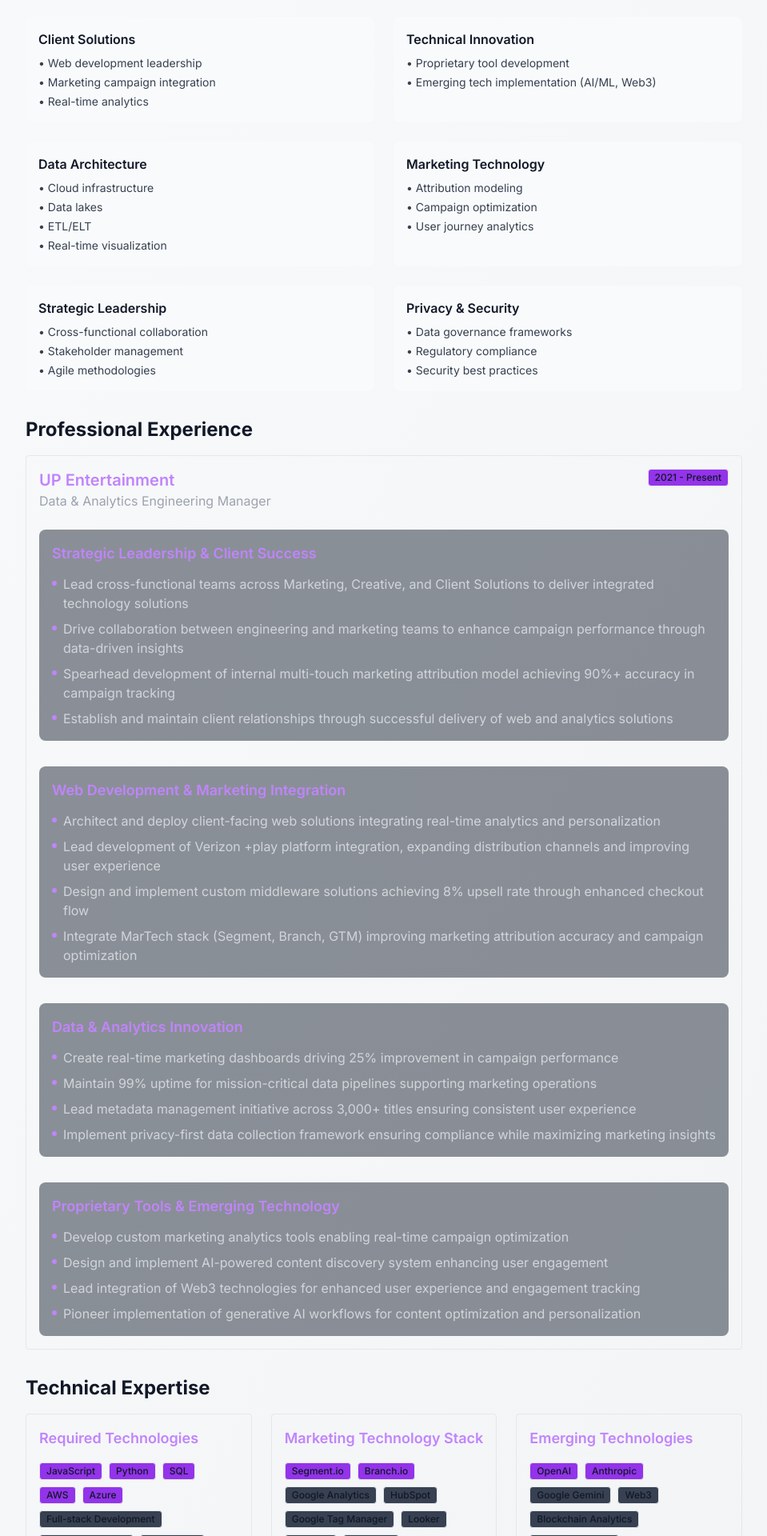
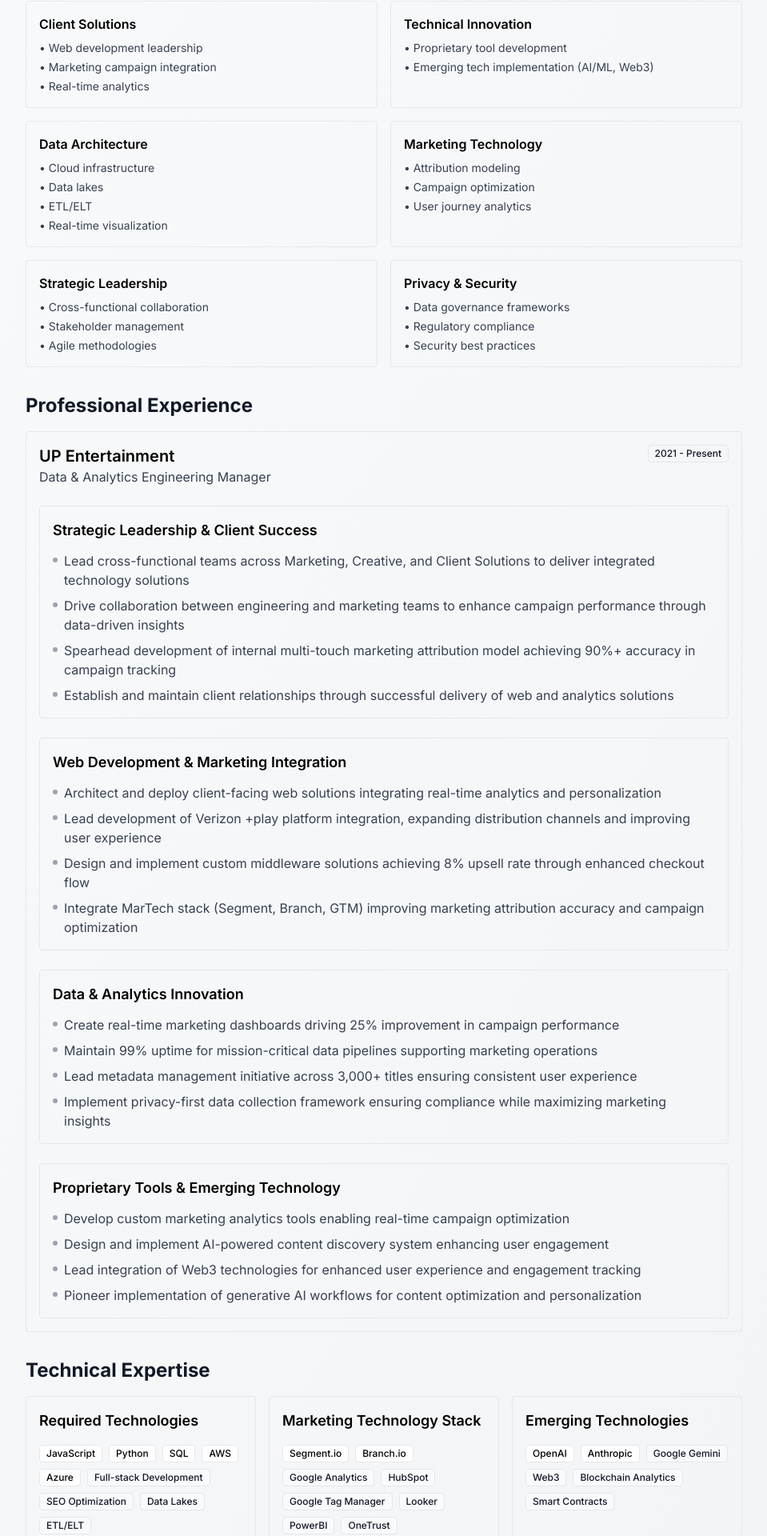
Before and after one commit to ijpatter1/ijpatter1.github.io, a Next.js app: page / in a window 1280 px wide. Shown: the part 429-2349 px from the top of the page at 80% size, without its empty margins (160-1119 px from the left). Built offline with nearby package versions, Linux system fonts and the light colour scheme.

Commit message:
update styling

```diff
--- a/app/components/CoreCompetencies.tsx
+++ b/app/components/CoreCompetencies.tsx
@@ -1,3 +1,7 @@
+import { Card, CardContent } from './ui/Card'
+import { Section } from './ui/Section'
+import { theme } from '../config/theme'
+
 export default function CoreCompetencies() {
   const competencies = [
     {
@@ -27,22 +31,25 @@ export default function CoreCompetencies() {
   ];
 
   return (
-      <section className="mb-12">
-        <h2 className="text-2xl font-bold mb-6 text-gray-900 dark:text-white">Core Competencies</h2>
-        <div className="grid grid-cols-1 md:grid-cols-2 gap-6">
+    <Section title="Core Competencies">
+      <div className="grid grid-cols-1 md:grid-cols-2 gap-4">
         {competencies.map((comp, index) => (
-            <div key={index} className="bg-gray-50 dark:bg-gray-800 p-4 rounded-lg">
-              <h3 className="font-semibold text-gray-900 dark:text-white mb-2">{comp.title}</h3>
+          <Card key={index}>
+            <CardContent>
+              <h3 className={`font-semibold mb-2 ${theme.colors.text.primary}`}>
+                {comp.title}
+              </h3>
               <ul className="space-y-1">
                 {comp.skills.map((skill, skillIndex) => (
-                  <li key={skillIndex} className="text-gray-700 dark:text-gray-300 text-sm">
+                  <li key={skillIndex} className={`${theme.colors.text.secondary} text-sm`}>
                     • {skill}
                   </li>
                 ))}
               </ul>
-            </div>
+            </CardContent>
+          </Card>
         ))}
       </div>
-      </section>
+    </Section>
   )
 }
--- a/app/components/Experience.tsx
+++ b/app/components/Experience.tsx
@@ -1,6 +1,7 @@
 import { Card, CardContent } from './ui/Card'
 import { Badge } from './ui/Badge'
 import { Section } from './ui/Section'
+import { theme } from '../config/theme'
 
 interface Achievement {
   title: string;
@@ -53,22 +54,22 @@ export default function Experience() {
         <CardContent className="space-y-6">
           <div className="flex justify-between items-start">
             <div>
-              <h3 className="text-xl font-semibold text-purple-400">UP Entertainment</h3>
-              <p className="text-gray-400">Data & Analytics Engineering Manager</p>
+              <h3 className={`text-xl font-semibold ${theme.colors.text.primary}`}>UP Entertainment</h3>
+              <p className={theme.colors.text.secondary}>Data & Analytics Engineering Manager</p>
             </div>
-            <Badge className="bg-purple-600 hover:bg-purple-700">2021 - Present</Badge>
+            <Badge>2021 - Present</Badge>
           </div>
 
-          <div className="space-y-8">
+          <div className="space-y-6">
             {achievements.map((achievement, index) => (
-              <div key={index} className="rounded-lg bg-gray-800/50 p-4">
-                <h4 className="text-lg font-semibold text-purple-400 mb-3">
+              <div key={index} className="border border-gray-200 rounded p-4">
+                <h4 className={`text-lg font-semibold mb-3 ${theme.colors.text.primary}`}>
                   {achievement.title}
                 </h4>
                 <ul className="space-y-2">
                   {achievement.points.map((point, pointIndex) => (
-                    <li key={pointIndex} className="flex items-start gap-2 text-gray-300">
-                      <span className="mt-2 w-1.5 h-1.5 bg-purple-400 rounded-full flex-shrink-0"></span>
+                    <li key={pointIndex} className={`flex items-start gap-2 ${theme.colors.text.secondary}`}>
+                      <span className="mt-2 w-1.5 h-1.5 bg-gray-400 rounded-full flex-shrink-0"></span>
                       <span>{point}</span>
                     </li>
                   ))}
--- a/app/components/Summary.tsx
+++ b/app/components/Summary.tsx
@@ -1,12 +1,13 @@
 import { Card, CardContent } from './ui/Card'
 import { Section } from './ui/Section'
+import { theme } from '../config/theme'
 
 export default function Summary() {
   return (
     <Section>
       <Card>
         <CardContent>
-          <p className="text-gray-300 leading-relaxed">
+          <p className={theme.colors.text.primary}>
             Innovation-focused technology leader with proven success in pushing boundaries of marketing
             technology in the entertainment industry. Extensive experience developing client-facing web
             solutions, real-time analytics platforms, and proprietary tools that drive marketing success.
--- a/app/components/TechnicalExpertise.tsx
+++ b/app/components/TechnicalExpertise.tsx
@@ -1,6 +1,7 @@
 import { Card, CardContent } from './ui/Card'
 import { Badge } from './ui/Badge'
 import { Section } from './ui/Section'
+import { theme } from '../config/theme'
 
 interface TechCategory {
   title: string;
@@ -54,23 +55,18 @@ export default function TechnicalExpertise() {
 
   return (
     <Section title="Technical Expertise">
-      <div className="grid grid-cols-1 md:grid-cols-3 gap-6">
+      <div className="grid grid-cols-1 md:grid-cols-3 gap-4">
         {categories.map((category, index) => (
-          <Card key={index} className="h-full">
+          <Card key={index}>
             <CardContent>
-              <h3 className="text-lg font-semibold text-purple-400 mb-4">
+              <h3 className={`text-lg font-semibold mb-4 ${theme.colors.text.primary}`}>
                 {category.title}
               </h3>
               <div className="flex flex-wrap gap-2">
                 {category.items.map((item, itemIndex) => (
                   <Badge
                     key={itemIndex}
-                    className={`
-                      ${item.highlight
-                        ? 'bg-purple-600 hover:bg-purple-700'
-                        : 'bg-gray-700 hover:bg-gray-600'
-                      }
-                    `}
+                    className={item.highlight ? theme.colors.primary.badge : 'bg-gray-50'}
                   >
                     {item.name}
                   </Badge>
```
Lines whose indentation alone changed are shown as unchanged.
